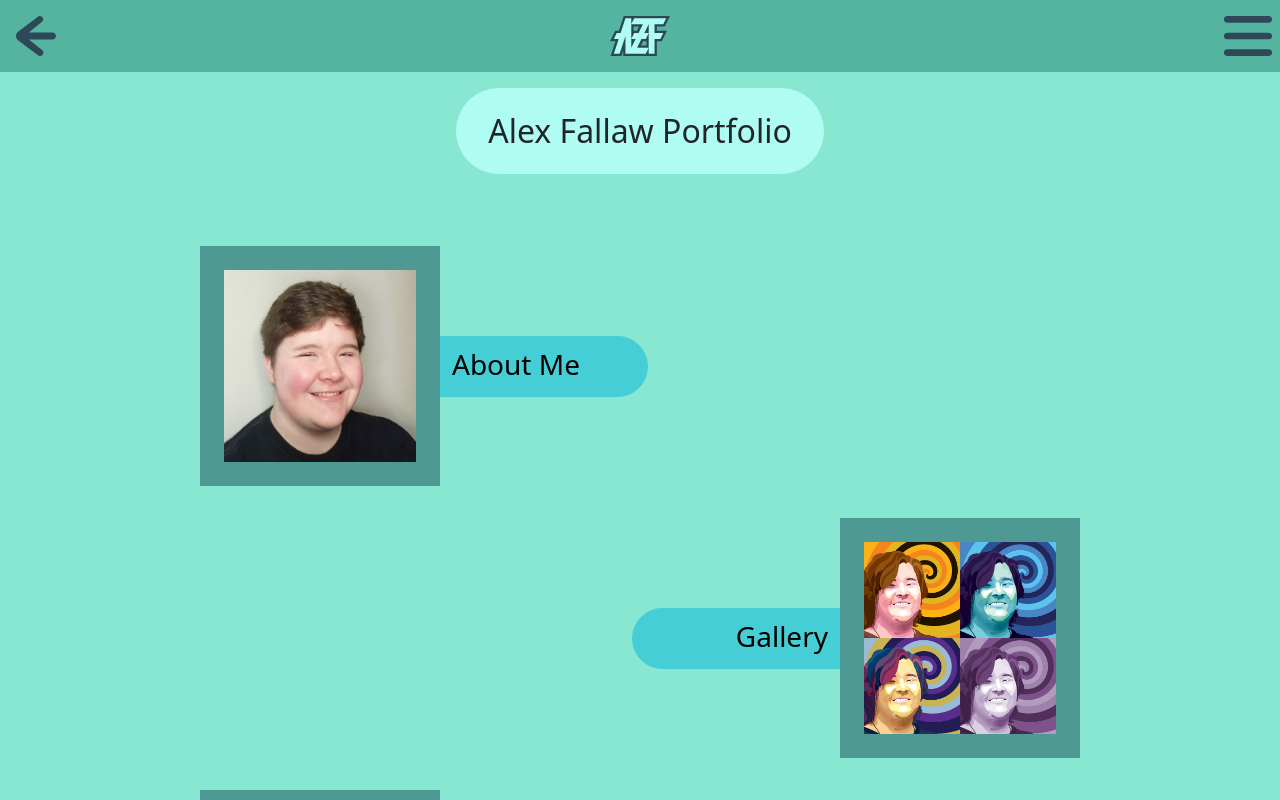
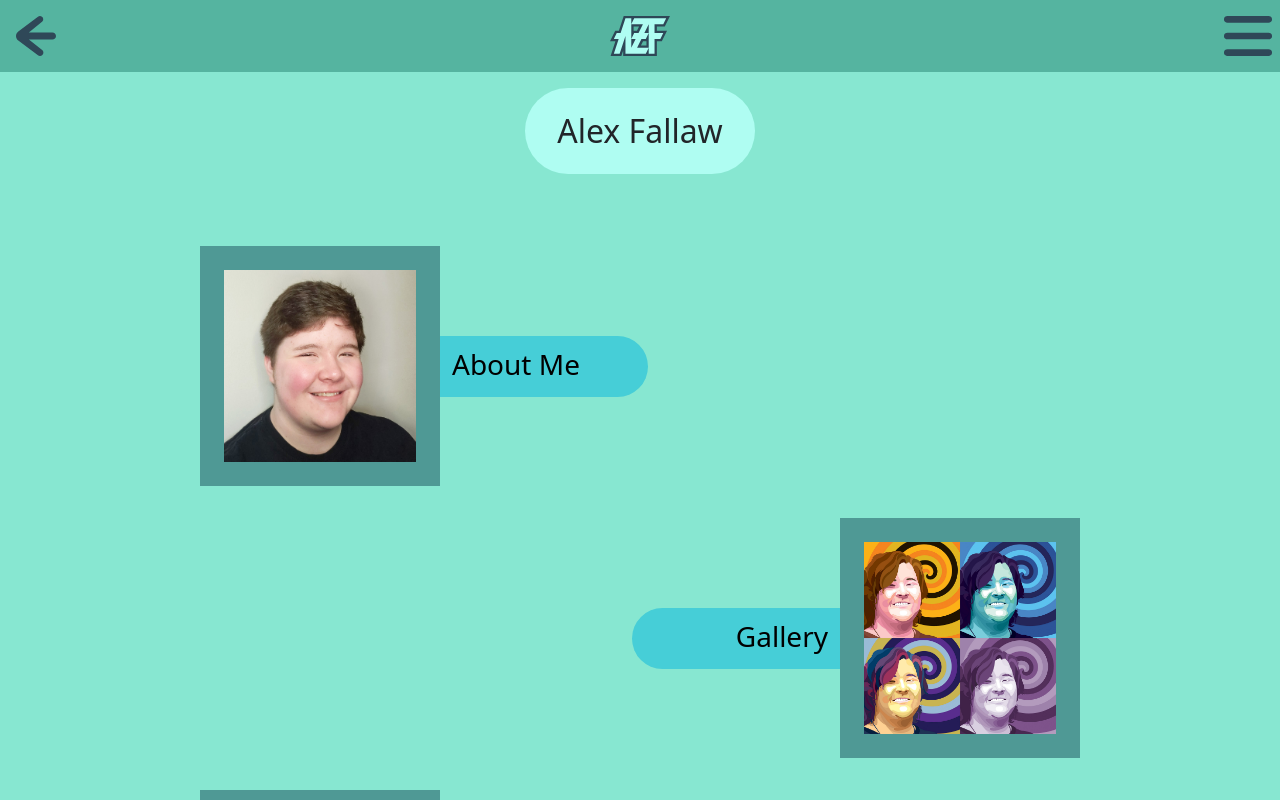
Before and after one commit to alexfallaw/alexfallaw.github.io, a React (Create React App) app: page /#/ in a window 1280 px wide. Shown: the top 800 px of the page. Built offline with nearby package versions, Linux system fonts and the light colour scheme.

Commit message:
changed home title

```diff
--- a/src/components/home.js
+++ b/src/components/home.js
@@ -9,7 +9,7 @@ export function Home() {
       <div id="home-page" className="inner-bod">
         <div id="home-title-holder">
           <h1 id="home-title" className="text-alt-bg">
-            Alex Fallaw Portfolio
+            Alex Fallaw
           </h1>
         </div>
         <div id="page-holder">
```
